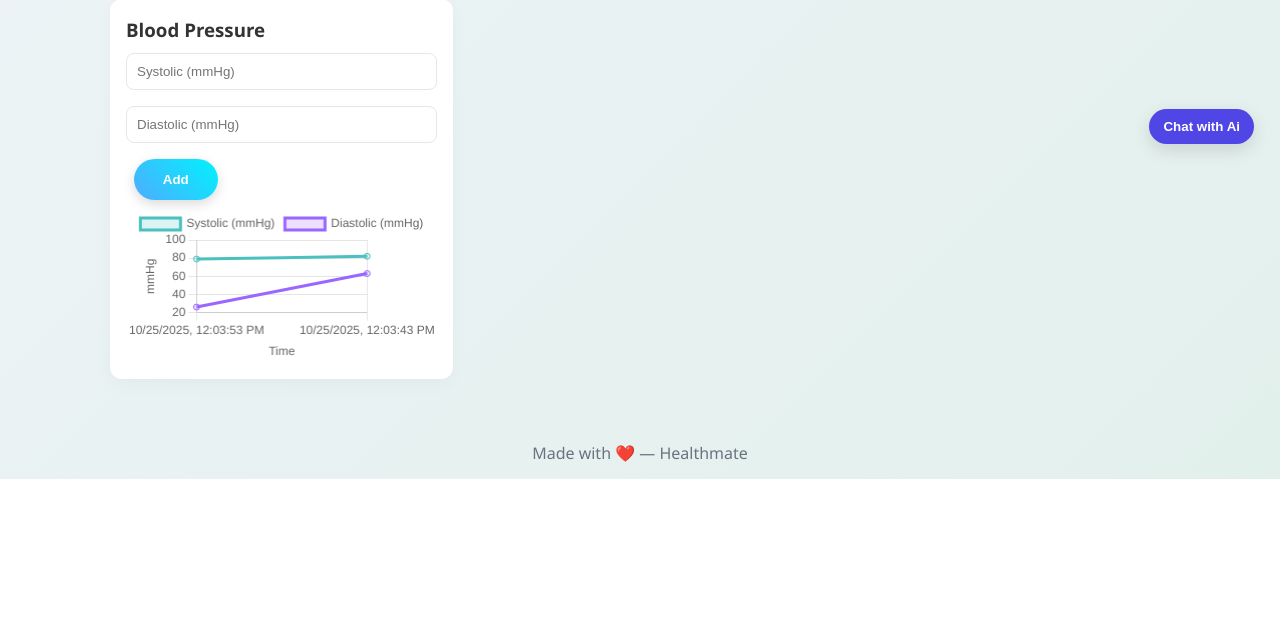
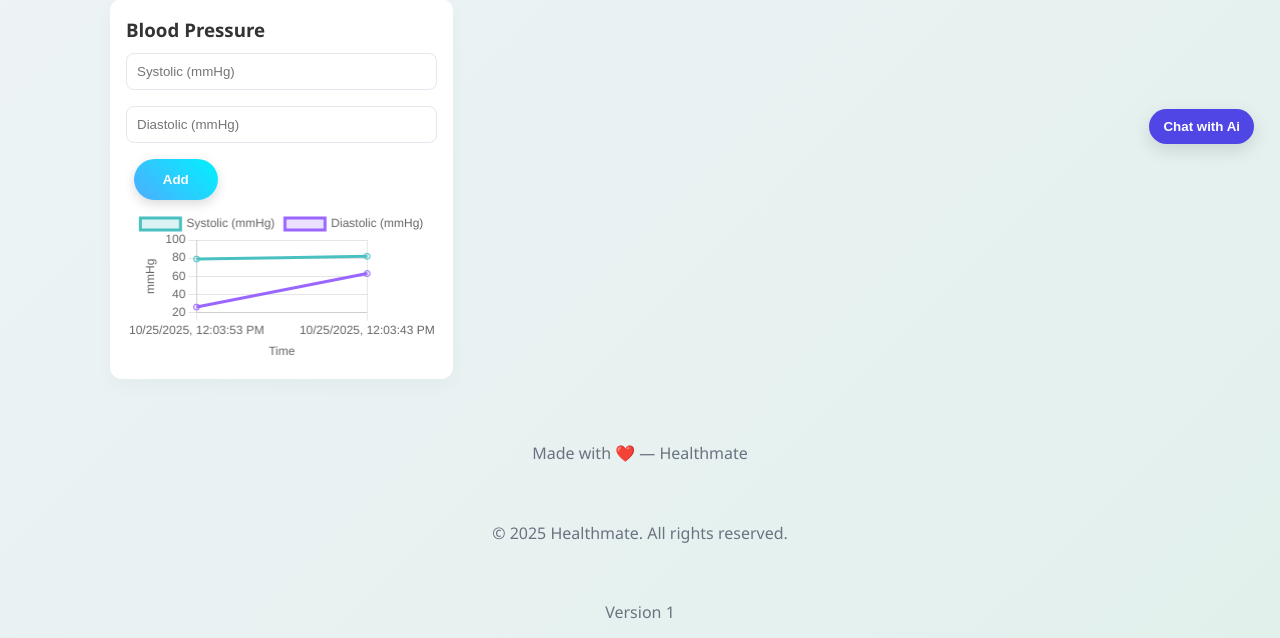
Before and after one commit to mohanavel77/healthmate, a Flask app: page /health in a window 1280 px wide. Shown: the part 630-1268 px from the top of the page. Before the commit the page ends 1109 px from the top, so only its background shows below. Run offline with Flask 3, Linux system fonts and the light colour scheme; a user stored in the database is signed in; data comes from the database, SQL or seed files in the repository; both versions use the stored data as it was after the commit; data that the repository does not hold is empty.

Commit message:
added version & copyrights

```diff
--- a/templates/base.html
+++ b/templates/base.html
@@ -70,6 +70,8 @@
     <script src="{{ url_for('static', filename='js/chatbox.js') }}"></script>
 
     <footer class="footer">Made with ❤️ — Healthmate</footer>
+    <footer class="footer">© 2025 Healthmate. All rights reserved.</footer>
+    <footer class="footer">Version 1</footer>
 
     <!-- ===== JS ===== -->
     <script src="{{ url_for('static', filename='js/main.js') }}"></script>
```
Also changed, not shown: health_fitness.db.
